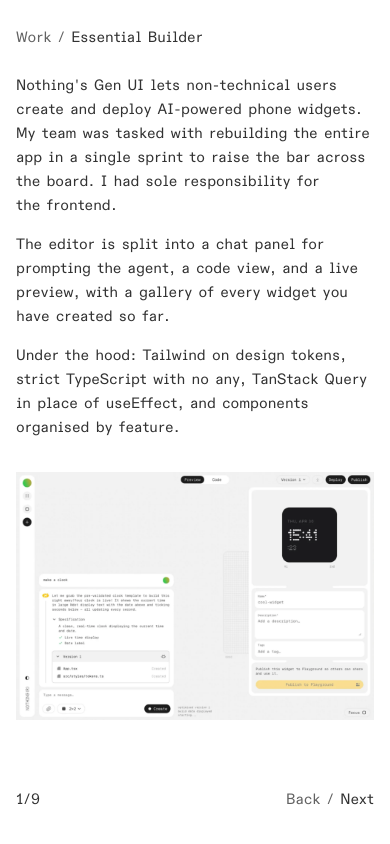
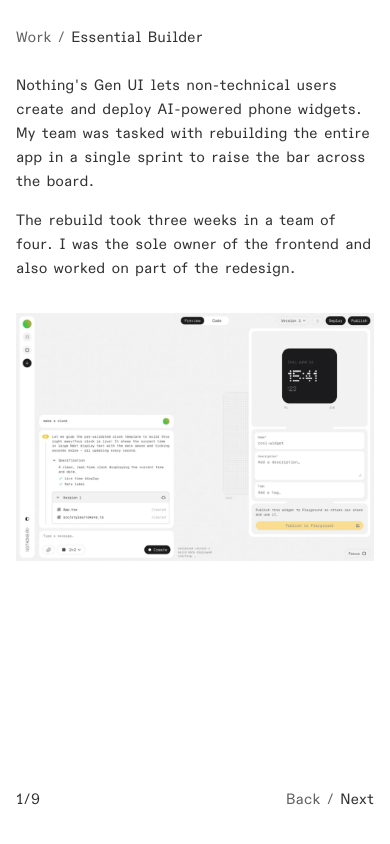
Before and after one commit to harris-ryder/retro-portfolio, a Next.js app: page /work/nothing-ai-builder in a window 390 px wide. Built offline with nearby package versions, Linux system fonts and the light colour scheme.

Commit message:
Tighten the Essential Builder copy
Harris's own edit to the Overview, Mobile and Deploy flow text.

```diff
--- a/src/data/projects.tsx
+++ b/src/data/projects.tsx
@@ -47,9 +47,8 @@
         // shown well under its pixel size, which keeps a soft capture looking crisp
         media: <Img src="/images/nothing-ai-builder/overview.webp" alt="Overview of the Essential App Builder editor" width={1932} height={1336} maxWidth={760} />,
         body: <>
-          <p>Nothing&apos;s Gen UI lets non-technical users create and deploy AI-powered phone widgets. My team was tasked with rebuilding the entire app in a single sprint to raise the bar across the board. I had sole responsibility for the frontend.</p>
-          <p>The editor is split into a chat panel for prompting the agent, a code view, and a live preview, with a gallery of every widget you have created so far.</p>
-          <p>Under the hood: Tailwind on design tokens, strict TypeScript with no any, TanStack Query in place of useEffect, and components organised by feature.</p>
+          <p>Nothing&apos;s Gen UI lets non-technical users create and deploy AI-powered phone widgets. My team was tasked with rebuilding the entire app in a single sprint to raise the bar across the board.</p>
+          <p>The rebuild took three weeks in a team of four. I was the sole owner of the frontend and also worked on part of the redesign.</p>
         </>,
       },
       {
@@ -61,8 +60,7 @@
           </MediaRow>
         ),
         body: <>
-          <p>The original had room to improve on mobile, which matters for a widget builder whose whole point is putting widgets on a phone. Getting mobile right was a key focus of the rewrite.</p>
-          <p>The rewrite adds a bottom toggle to switch between chat and preview, and improves spacing and contrast throughout so the app stays legible at phone size. It also introduces a top bar that surfaces the information that matters most, such as the current version, alongside a burger menu that holds navigation.</p>
+          <p>The rewrite improved the mobile web experience, with better contrast and a smoother overall UX.</p>
         </>,
       },
       {
@@ -74,9 +72,8 @@
           </MediaRow>
         ),
         body: <>
-          <p>Once happy with the preview you can deploy the widget to your phone. The backend compiles the React Native code into a real app that lives in the widget drawer.</p>
-          <p>The original ran everything in sequence: a starting screen, streamed build logs while the server compiled the app, then a form to name the widget, then a completion screen. Four surfaces one after another, and 40 seconds in the video. The logs served no purpose for a non-technical user, since nothing on that screen was theirs to act on, so they only added waiting time and risked confusing them.</p>
-          <p>The rewrite starts the compile the moment Deploy is clicked and lets it run in the background. To parallelise the work the form is shown straight away, so the build happens while the user fills it in. Once the form is done, a success, failed, or under-review (when publishing) screen appears. That is two surfaces instead of four, and the same process takes 12 seconds.</p>
+          <p>Deploying an app triggers compiling the code and deploying it to mobile.</p>
+          <p>The original ran four screens in sequence, including build logs that meant nothing to a non-technical user, and took 40 seconds. The rewrite compiles in the background while the user names the widget, cutting that to two screens and 12 seconds.</p>
         </>,
       },
       {
```
